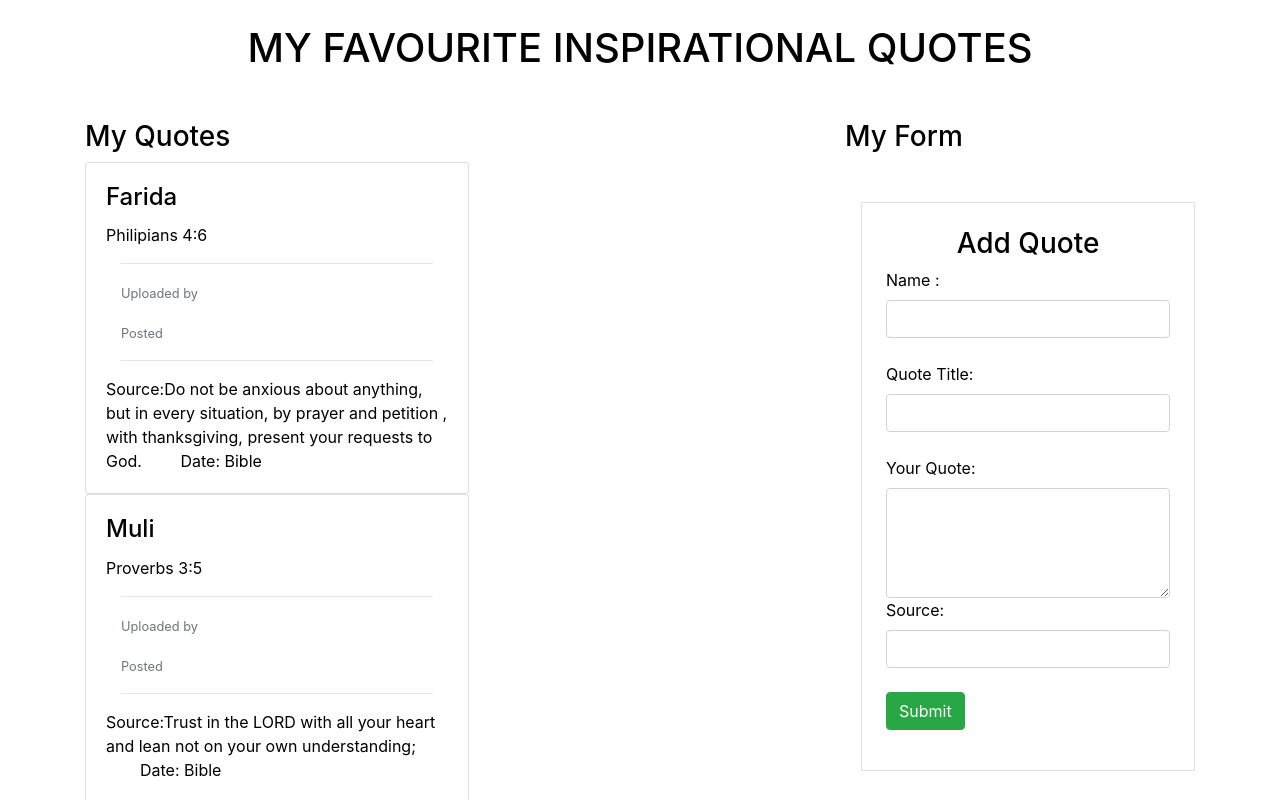
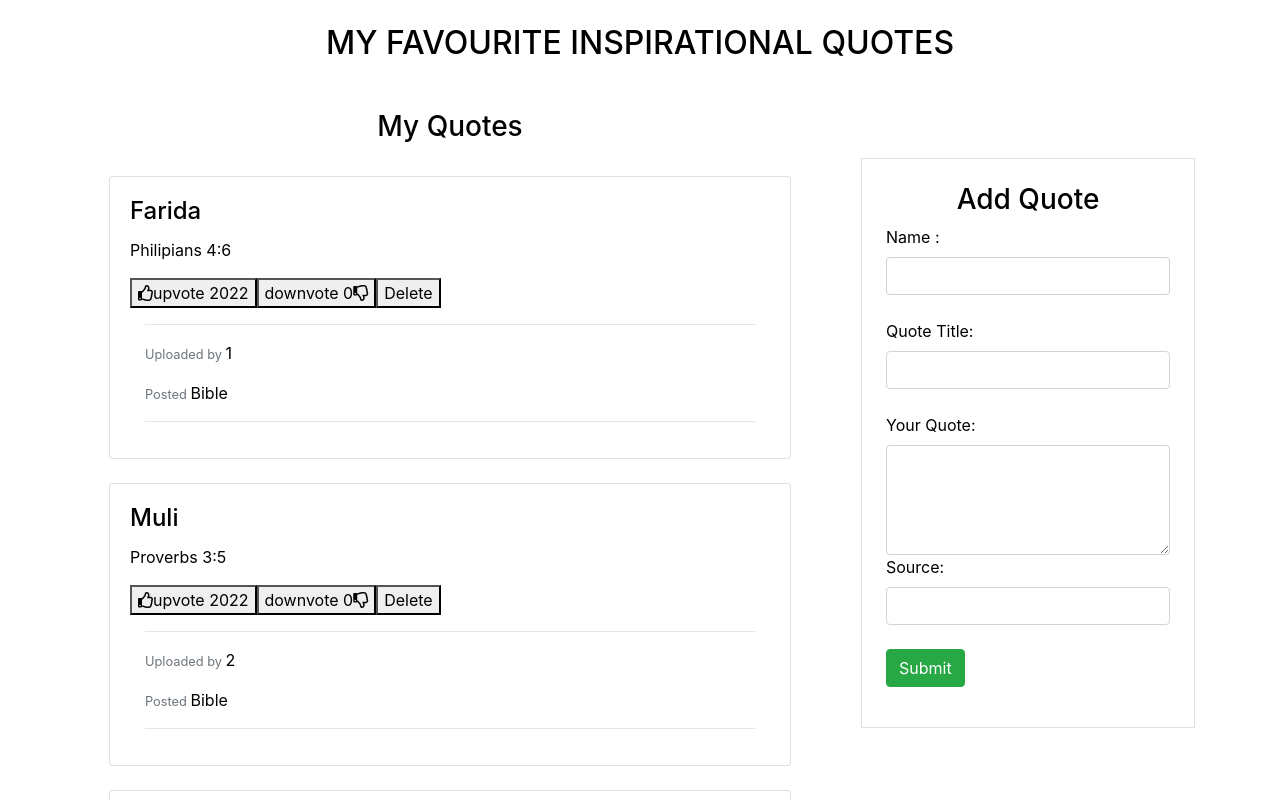
Before and after one commit to Dindihub/Inspirational-quotes, an Angular app: page / in a window 1280 px wide. Shown: the top 800 px of the page. Built offline with nearby package versions, Linux system fonts and the light colour scheme.

Commit message:
Code-Add buttons for upvotes,downvotes,delete

```diff
--- a/src/app/quote/quote.component.html
+++ b/src/app/quote/quote.component.html
@@ -1,27 +1,28 @@
 
-<h1 class="text-center mt-4">MY FAVOURITE INSPIRATIONAL QUOTES</h1>
+<h2 class="text-center mt-4">MY FAVOURITE INSPIRATIONAL QUOTES</h2>
 
 <div class="container">
   <div class="row mt-5">
     <div class="col-md-8">
-      <h3>My Quotes</h3>
-        <div class="cards-column" >
-          <div *ngFor="let quote of myQuotes; let i=index"class="card" style="width: 24rem;">
+      <h3 class="text-center">My Quotes</h3>
+        <div class="cards-column p-4" >
+          <div *ngFor="let quote of myQuotes; let i=index" class="card mb-4 w-100" style="width: 24rem;">
             <div class="card-body">
               <h4 class="card-title">{{quote.title}} </h4>
               <p class="card-text" id="param">{{quote.quote}} </p>
-              <app-quote-details></app-quote-details>
-              <span class="card-subtitle mb-2">Source:{{quote.source}} <span id="name"></span><span id="date"> Date: {{quote.datePosted}}
-                <span id="datecolor"></span></span></span>
+                 <!-- <span class="card-subtitle mb-2 p-4" >Posted by :{{quote.userName}} <span id="name"></span><span id="date"> Date: {{quote.datePosted}}
+                <span id="datecolor"></span></span></span> -->
 
+                <button (click)="upvote(i)"><i class="far fa-thumbs-up"></i>upvote {{quote.upvotes}}</button> <button (click)="downvote(i)">downvote {{quote.downvotes}}<i class="far fa-thumbs-down"></i></button><button (click)="deletequote(i)">Delete</button>
+                <app-quote-details [quote]="quote"></app-quote-details>
             </div>
           </div>
         </div>
 
       </div>
       <div class="col-md-4">
-        <h3>My Form</h3>
-        <app-quote-form></app-quote-form>
+
+        <app-quote-form (addQuote)="onAddQuote($event)"></app-quote-form>
       </div>
     </div>
 
```
